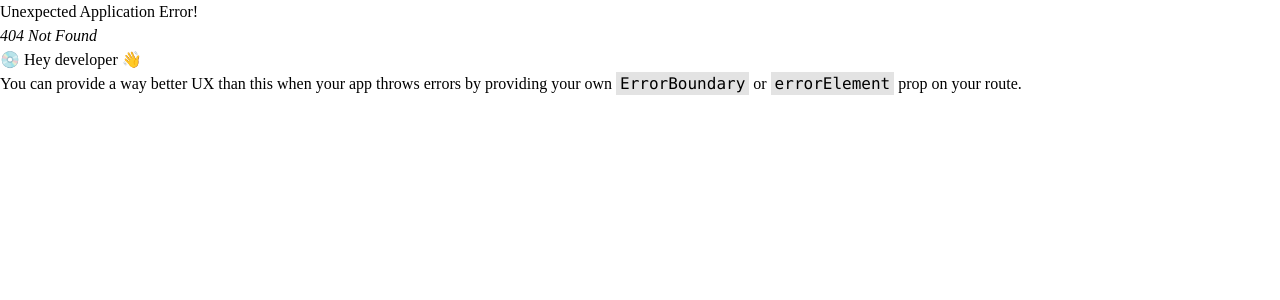
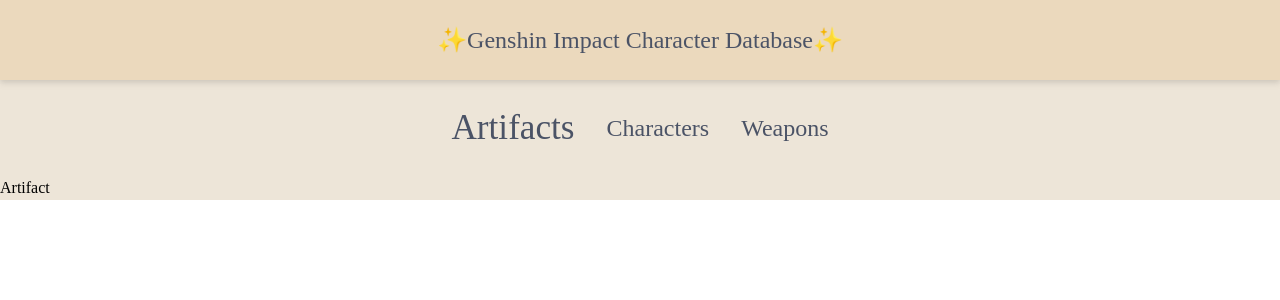
Before and after one commit to patboy04/genshin-character-database, a React (Vite) app: page /artifacts in a window 1280 px wide. Before the commit this address had no page. Shown: the top 300 px of the page. Built offline with nearby package versions, Linux system fonts and the light colour scheme; a web font is replaced by a local one.

Commit message:
Added weapon and artifacts page and optimized navlink styling

```diff
--- a/src/App.jsx
+++ b/src/App.jsx
@@ -3,16 +3,21 @@
 import Layout from "./components/Layout.jsx"
 import Navbar from './components/Navbar.jsx'
 import Home, { loader as homeLoader }from "./pages/Home.jsx"
-import Character, { loader as characterLoader } from "./pages/Character.jsx"
+import Artifact from './pages/Artifact.jsx'
+import Weapon from './pages/Weapon.jsx'
+import CharacterDetails, { loader as characterLoader } from "./pages/CharacterDetails.jsx"
 import Error from "./pages/Error.jsx"
+
 
 const App = () => {
     const router = createBrowserRouter(createRoutesFromElements(
         <Route path='/' element={<Layout />}>
           <Route path='' element={<Navbar/>}>
             <Route index element={<Home />} loader={homeLoader}/>
+            <Route path='artifacts' element={<Artifact />}/>
+            <Route path='weapons' element={<Weapon />}/>
           </Route>
-          <Route path='character' element={<Character />} loader={characterLoader}/>
+          <Route path='character' element={<CharacterDetails />} loader={characterLoader}/>
         </Route>
     ))
 
--- a/src/components/Navbar.jsx
+++ b/src/components/Navbar.jsx
@@ -3,21 +3,21 @@
 
 const Navbar = () => {
     const activeLink = {
-        fontSize: "2.2rem"
-
-
+        fontSize: "2.2rem",
+        pointerEvents: "none",
+        cursor: "pointer"
     }
 
   return (
     <div className='w-full h-full bg-[#EDE5D8]'>
         <div className='flex justify-center items-end p-4 md:p-8 gap-8'>
-            <NavLink to='artifacts' className='text-lg sm:text-xl xl:text-2xl text-center text-[#4B5366] ' style={({isActive})=> isActive ? activeLink : null}>
+            <NavLink to='artifacts' className='text-lg sm:text-xl xl:text-2xl text-center text-[#4B5366] hover:scale-110 duration-300' style={({isActive})=> isActive ? activeLink : null}>
                 Artifacts
             </NavLink>
-            <NavLink to='.' className='text-lg sm:text-xl xl:text-2xl text-center text-[#4B5366] ' style={({isActive})=> isActive ? activeLink : null} end>
+            <NavLink to='.' className='text-lg sm:text-xl xl:text-2xl text-center text-[#4B5366] hover:scale-110 duration-300' style={({isActive})=> isActive ? activeLink : null} end>
                 Characters
             </NavLink>
-            <NavLink to='artifacts'  className='text-lg sm:text-xl xl:text-2xl text-center text-[#4B5366] 'style={({isActive})=> isActive ? activeLink : null}>
+            <NavLink to='weapons'  className='text-lg sm:text-xl xl:text-2xl text-center text-[#4B5366] hover:scale-110 duration-300'style={({isActive})=> isActive ? activeLink : null}>
                 Weapons
             </NavLink>
         </div>
--- /dev/null
+++ b/src/pages/Artifact.jsx
@@ -0,0 +1,9 @@
+import React from 'react'
+
+const Artifact = () => {
+  return (
+    <div>Artifact</div>
+  )
+}
+
+export default Artifact
--- a/src/pages/Character.jsx
+++ b/src/pages/CharacterDetails.jsx
@@ -10,7 +10,7 @@
   return character;
 }
 
-const Character = () => {
+const CharacterDetails = () => {
   //character data from fetch request on loader
   const character = useLoaderData();
   //modify the name to fit the convention I used if(lastName_firstName)
@@ -84,4 +84,4 @@
   )
 }
 
-export default Character
+export default CharacterDetails
--- /dev/null
+++ b/src/pages/Weapon.jsx
@@ -0,0 +1,9 @@
+import React from 'react'
+
+const Weapon = () => {
+  return (
+    <div>Weapon</div>
+  )
+}
+
+export default Weapon
```
